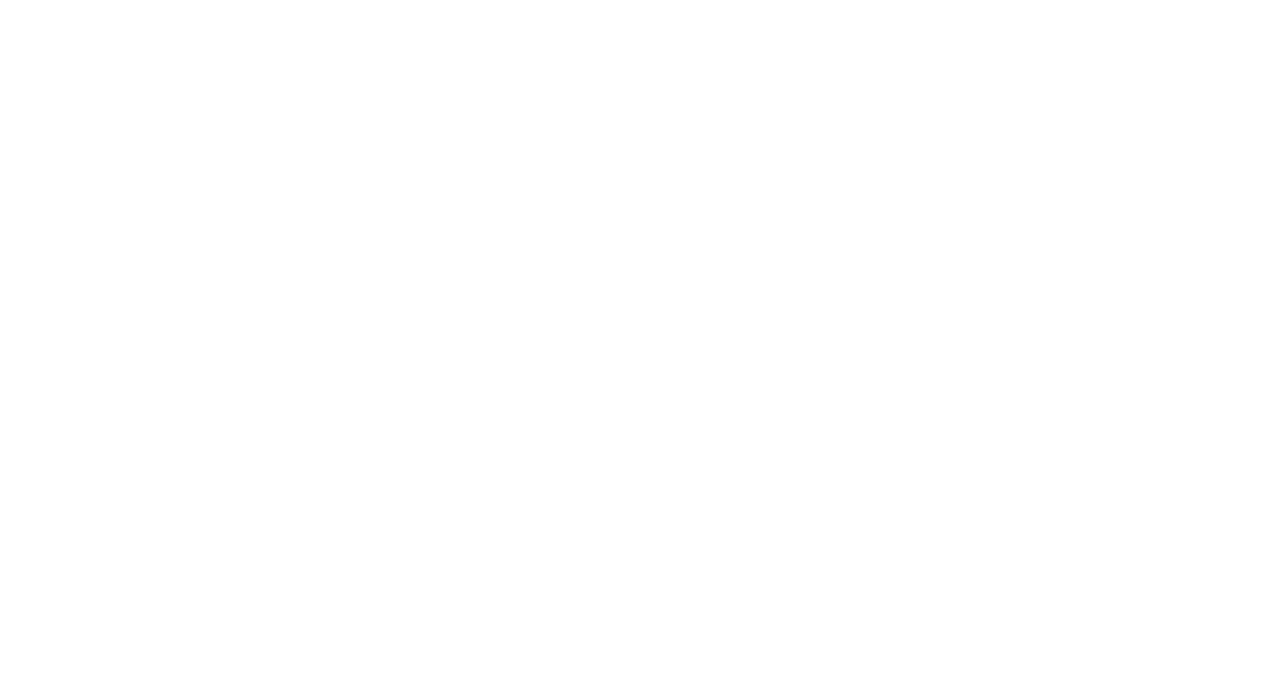
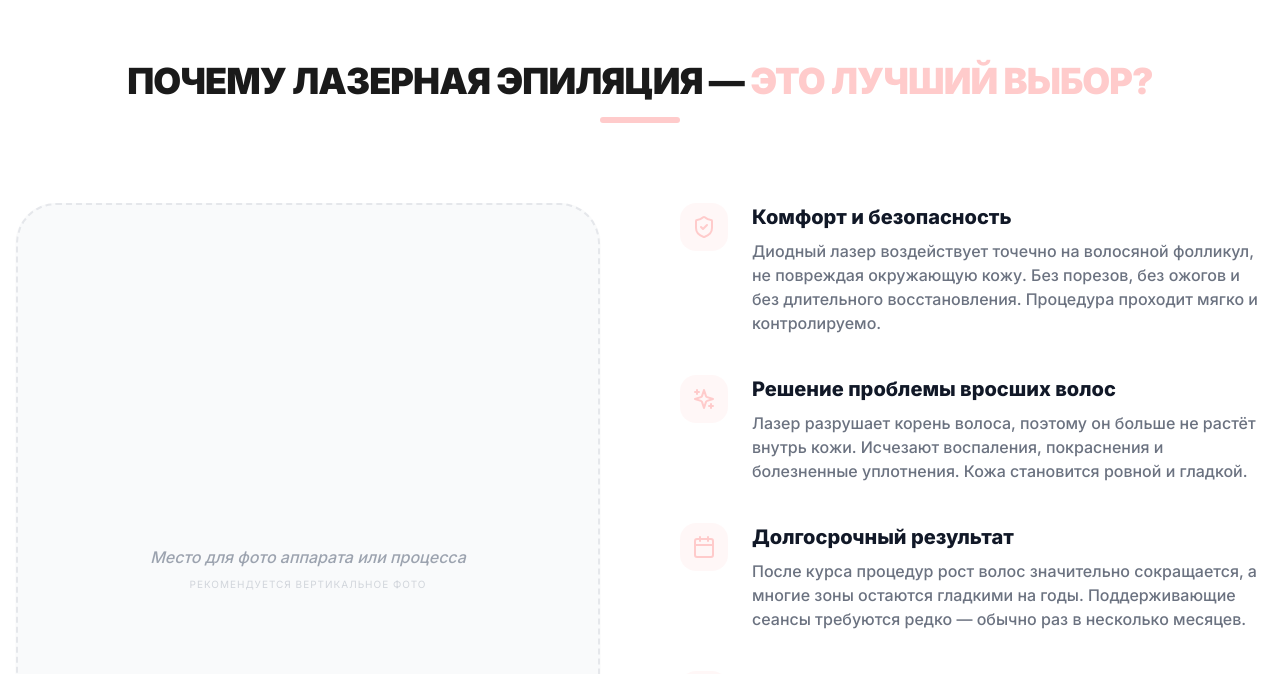
Before and after one commit to Mitrofanoff1/Kristll, a Next.js app: page / in a window 1280 px wide. Shown: the part 866-1540 px from the top of the page. Before the commit the page ends 863 px from the top, so only its background shows below. Built offline with nearby package versions, Linux system fonts and the light colour scheme.

Commit message:
Update page.tsx

```diff
--- a/app/page.tsx
+++ b/app/page.tsx
@@ -1,15 +1,11 @@
 import Hero from "@/components/Hero";
+import Block2 from "@/components/Block2"; // Добавь эту строку
 
 export default function Home() {
   return (
     <main className="min-h-screen bg-white">
-      {/* Выгружаем только Hero компонент */}
       <Hero />
-
-      {/*
-         Если позже понадобятся другие части сайта,
-         просто добавишь их сюда ниже
-      */}
+      <Block2 /> {/* И эту строку */}
     </main>
   );
-} // <--- ВОТ ЭТА СКОБКА БЫЛА ПРОПУЩЕНА
+}
```
